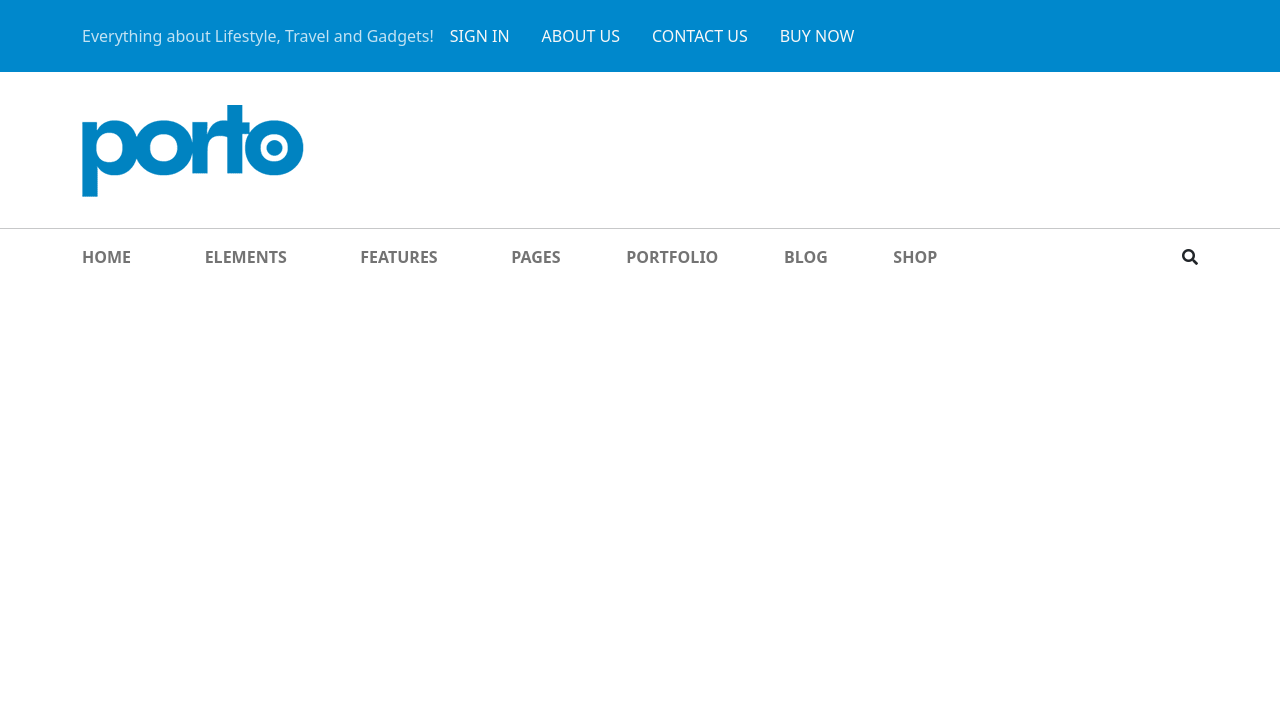
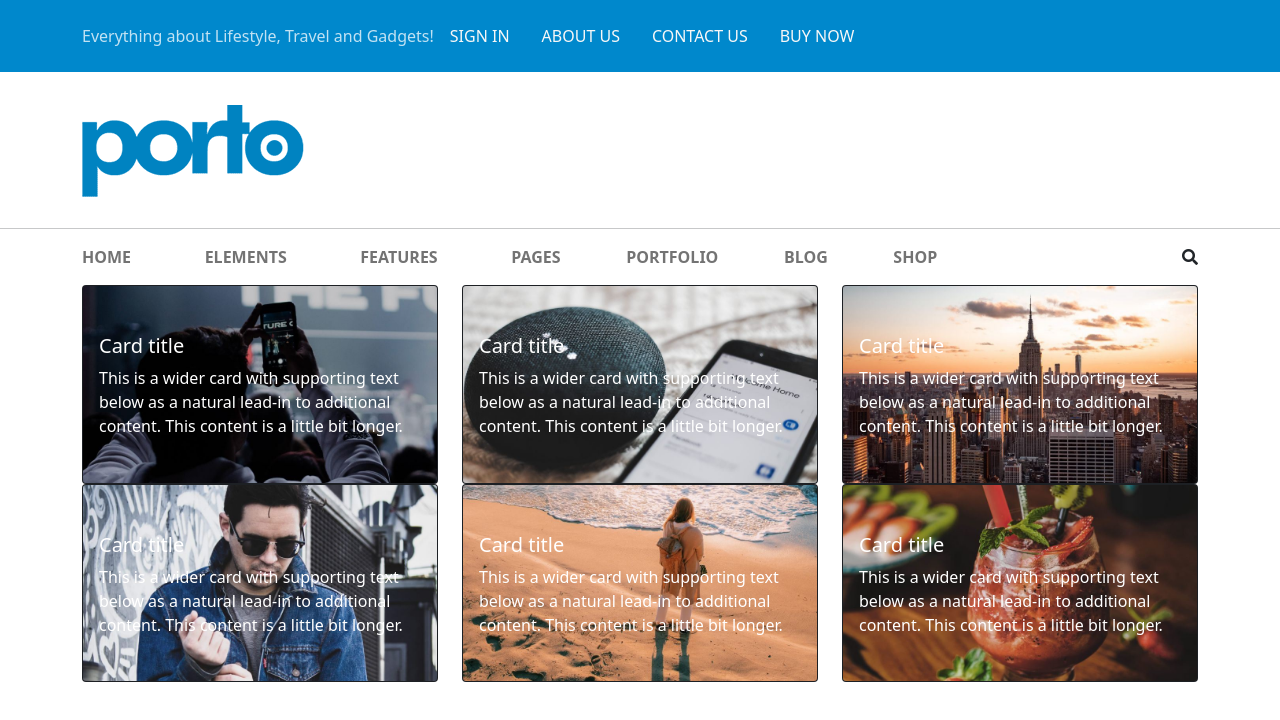
Before and after one commit to Dandav2923/proj-html-vuejs, a Vue app: page / in a window 1280 px wide. Shown: the top 720 px of the page. Built offline with nearby package versions, Linux system fonts and the light colour scheme.

Commit message:
main stampa card

```diff
--- a/src/components/Main/Main.vue
+++ b/src/components/Main/Main.vue
@@ -1,5 +1,5 @@
 <template>
-  <div class="container">
+  <div class="container-fluid">
       <MainTop />
       <MainMid />
       <MainBot />
@@ -16,7 +16,7 @@ export default {
         MainMid,
         MainBot,
     },
-    name: 'Main'
+    name: 'Main',
 }
 </script>
 
--- a/src/components/Main/MainTop.vue
+++ b/src/components/Main/MainTop.vue
@@ -1,15 +1,75 @@
 <template>
   <div class="container">
-
+    <div class="row">
+      <div class="col-4">
+        <div class="card bg-dark text-white">
+          <img src="../../assets/img/blog-46.jpg" class="card-img" alt="">
+            <div class="card-img-overlay text-container">
+              <h5 class="card-title">Card title</h5>
+              <p class="card-text">This is a wider card with supporting text below as a natural lead-in to additional content. This content is a little bit longer.</p>
+            </div>
+        </div>
+      </div>
+      <div class="col-4">
+        <div class="card bg-dark text-white">
+          <img src="../../assets/img/blog-47.jpg" class="card-img" alt="">
+            <div class="card-img-overlay text-container">
+              <h5 class="card-title">Card title</h5>
+              <p class="card-text">This is a wider card with supporting text below as a natural lead-in to additional content. This content is a little bit longer.</p>
+            </div>
+        </div>
+      </div>
+      <div class="col-4">
+        <div class="card bg-dark text-white">
+          <img src="../../assets/img/blog-48.jpg" class="card-img" alt="">
+            <div class="card-img-overlay text-container">
+              <h5 class="card-title">Card title</h5>
+              <p class="card-text">This is a wider card with supporting text below as a natural lead-in to additional content. This content is a little bit longer.</p>
+            </div>
+        </div>
+      </div>
+    </div>
+    <div class="row">
+      <div class="col-4">
+        <div class="card bg-dark text-white">
+          <img src="../../assets/img/blog-49.jpg" class="card-img" alt="">
+            <div class="card-img-overlay text-container">
+              <h5 class="card-title">Card title</h5>
+              <p class="card-text">This is a wider card with supporting text below as a natural lead-in to additional content. This content is a little bit longer.</p>
+            </div>
+        </div>
+      </div>
+      <div class="col-4">
+        <div class="card bg-dark text-white">
+          <img src="../../assets/img/blog-50.jpg" class="card-img" alt="">
+            <div class="card-img-overlay text-container">
+              <h5 class="card-title">Card title</h5>
+              <p class="card-text">This is a wider card with supporting text below as a natural lead-in to additional content. This content is a little bit longer.</p>
+            </div>
+        </div>
+      </div>
+      <div class="col-4">
+        <div class="card bg-dark text-white">
+          <img src="../../assets/img/blog-51.jpg" class="card-img" alt="">
+            <div class="card-img-overlay text-container">
+              <h5 class="card-title">Card title</h5>
+              <p class="card-text">This is a wider card with supporting text below as a natural lead-in to additional content. This content is a little bit longer.</p>
+            </div>
+        </div>
+      </div>
+    </div>
   </div>
 </template>
 
 <script>
 export default {
-    name:'MainBot',
+    name:'MainTop',
 }
 </script>
 
-<style>
-
+<style lang="scss" scoped>
+@import "../../assets/scss/partials/_variables.scss";
+.card-img-overlay {
+  margin-top: 2em ;
+}
 </style>
```
Also changed, not shown: src/components/Main/MainBot.vue (line endings or trailing spaces).
